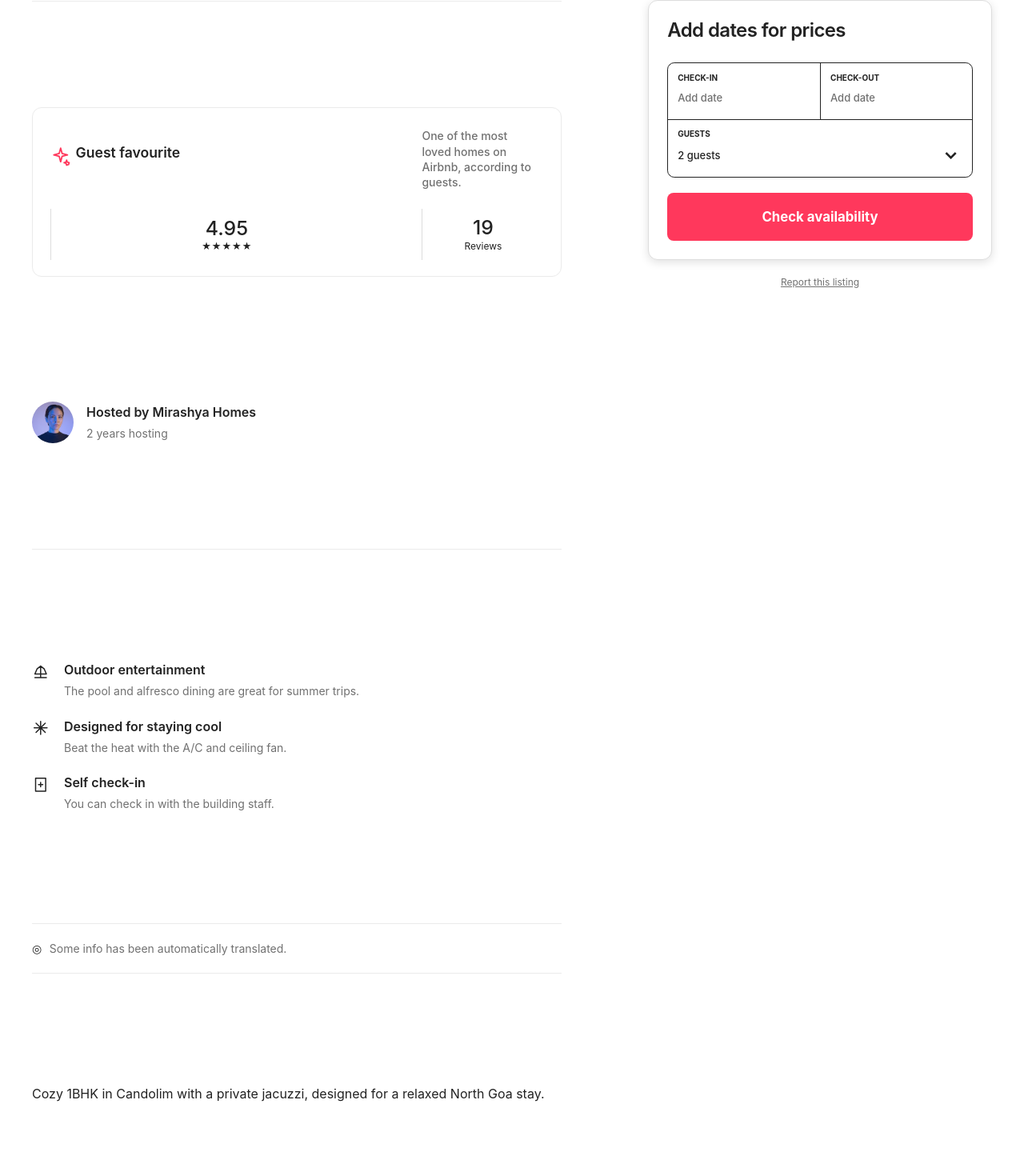
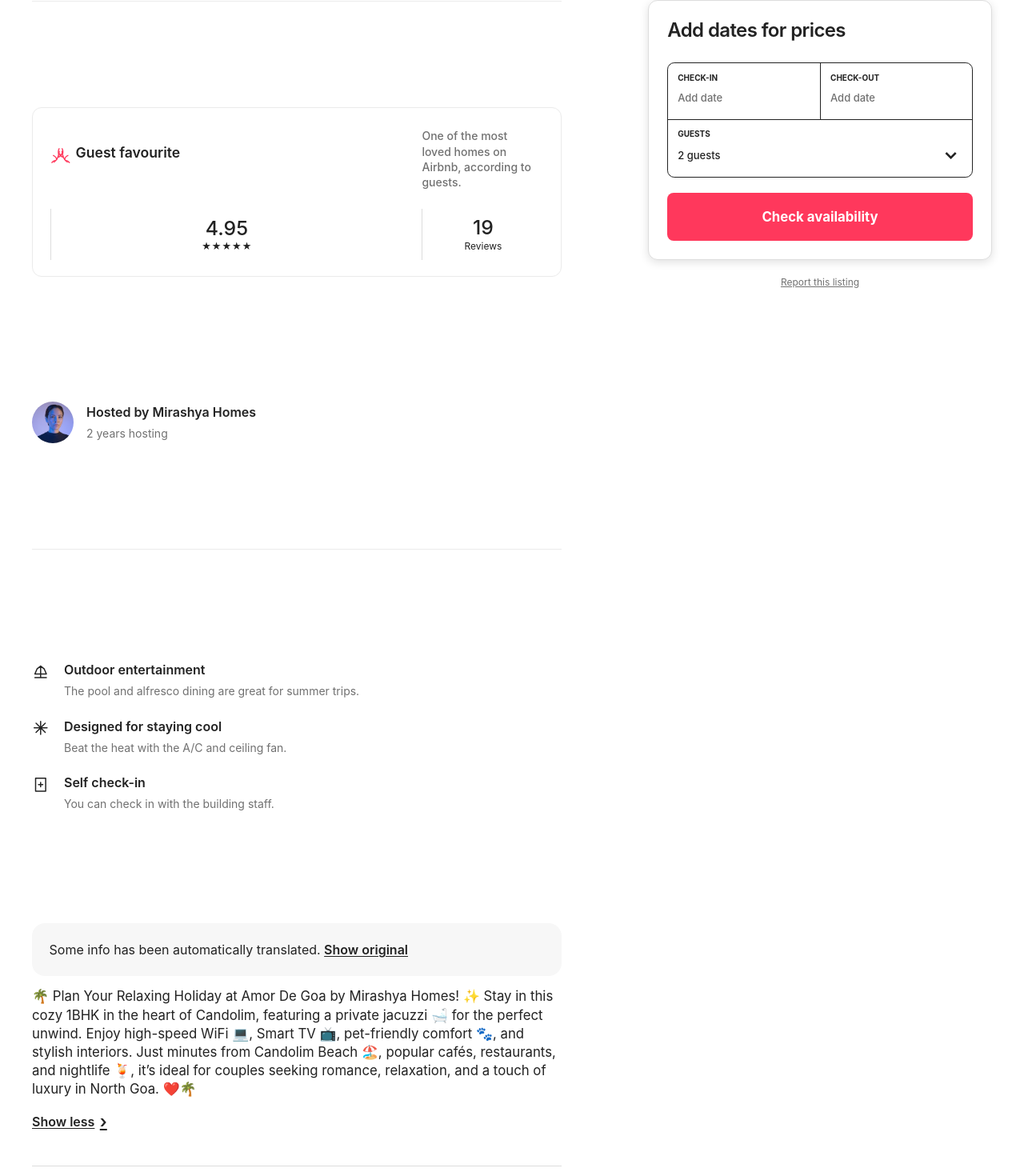
Before and after one commit to rishabhxnandekar21/air-bnb-clone, a React (Vite) app: page / in a window 1280 px wide. Shown: the part 837-2307 px from the top of the page at 80% size. Built offline with nearby package versions, Linux system fonts and the light colour scheme.

Commit message:
Match guest favourite and description reference

```diff
--- a/src/features/listing/components/GuestFavourite.jsx
+++ b/src/features/listing/components/GuestFavourite.jsx
@@ -1,16 +1,25 @@
+import { useState } from "react";
 import "../../../styles/listing-reference.css";
+import "../../../styles/listing-detail-overrides.css";
 
 function SparkleIcon() {
   return (
-    <svg aria-hidden="true" viewBox="0 0 24 24">
-      <path d="m12 2 1.7 6.3L20 10l-6.3 1.7L12 18l-1.7-6.3L4 10l6.3-1.7L12 2Z" />
-      <path d="m19 16 .7 2.3L22 19l-.7 2.3L19 22l-.7-2.3L16 19l2.3-.7L19 16Z" />
+    <svg aria-hidden="true" viewBox="0 0 32 32">
+      <path d="M5 25c5-3 8-8 9-18" />
+      <path d="M10 21c-1-4-3-6-6-7M12 17c3-1 5-3 6-6M8 22c-3 0-5 2-6 4M13 13c-1-4-1-7 1-10" />
+      <path d="M27 25c-5-3-8-8-9-18" />
+      <path d="M22 21c1-4 3-6 6-7M20 17c-3-1-5-3-6-6M24 22c3 0 5 2 6 4M19 13c1-4 1-7-1-10" />
     </svg>
   );
 }
 
+const DESCRIPTION = "🌴 Plan Your Relaxing Holiday at Amor De Goa by Mirashya Homes! ✨ Stay in this cozy 1BHK in the heart of Candolim, featuring a private jacuzzi 🛁 for the perfect unwind. Enjoy high-speed WiFi 💻, Smart TV 📺, pet-friendly comfort 🐾, and stylish interiors. Just minutes from Candolim Beach 🏖️, popular cafés, restaurants, and nightlife 🍹, it’s ideal for couples seeking romance, relaxation, and a touch of luxury in North Goa. ❤️🌴";
+
 export function GuestFavourite({ favourite, rating }) {
+  const [expanded, setExpanded] = useState(true);
+
   return (
+    <>
       <section className="guest-favourite">
         <div className="guest-favourite__badge guest-favourite__badge--favourite">
           <SparkleIcon />
@@ -28,5 +37,24 @@
           <span>Reviews</span>
         </div>
       </section>
+
+      <section className="reference-description" aria-label="Listing description">
+        <div className="reference-description__translation">
+          <span>Some info has been automatically translated.&nbsp;</span>
+          <button type="button">Show original</button>
+        </div>
+
+        {expanded && <p className="reference-description__body">{DESCRIPTION}</p>}
+
+        <button
+          className="reference-description__toggle"
+          type="button"
+          onClick={() => setExpanded((value) => !value)}
+          aria-expanded={expanded}
+        >
+          {expanded ? "Show less" : "Show more"}
+        </button>
+      </section>
+    </>
   );
 }
```
Lines whose indentation alone changed are shown as unchanged.
